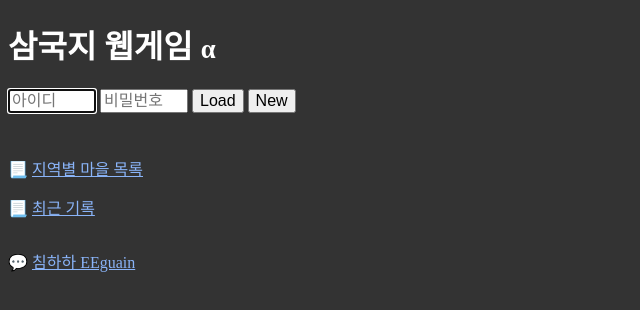
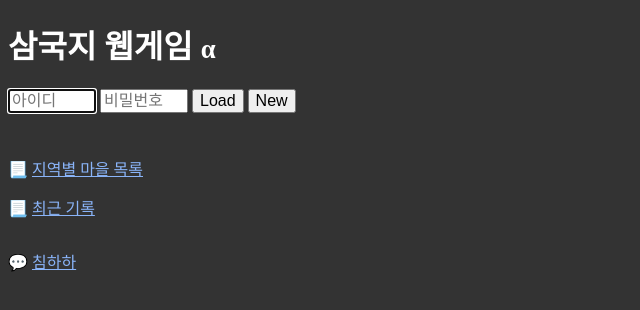
Before and after one commit to chimweb/chimweb.github.io, a plain HTML site: page index.html in a window 1280 px wide. Shown: the full height of the page, 0-640 px from the left. Drawn offline with Linux system fonts and the light colour scheme; no server answers.

Commit message:
Update index.html

```diff
--- a/index.html
+++ b/index.html
@@ -149,7 +149,7 @@
     </div>
     <div style="margin-top: 30px;">
         💬
-        <a href="https://chimhaha.net/" target="_blank" rel="noopener noreferrer">침하하 EEguain</a>
+        <a href="https://chimhaha.net/" target="_blank" rel="noopener noreferrer">침하하</a>
     </div>
 
     <script>
```
